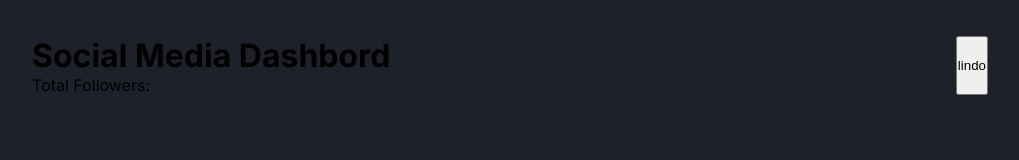
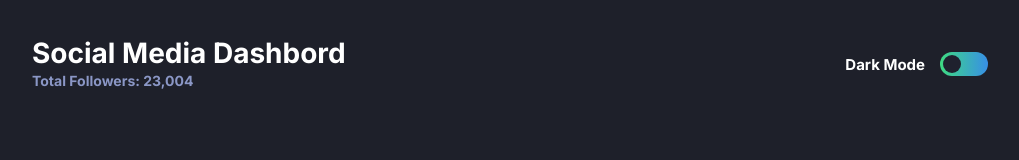
Before and after one commit to marcoaraujodev/media-dashbord, a website built with Vite: page src/index.html in a window 1280 px wide. Shown: the whole page, without its empty margins (130-1149 px from the left). Built offline with nearby package versions, Linux system fonts and the light colour scheme.

Commit message:
code refactored

```diff
--- a/src/index.html
+++ b/src/index.html
@@ -19,11 +19,14 @@
   </head>
   <body>
     <header class="header">
-      <div>
+      <div class="header__text-area">
         <h1>Social Media Dashbord</h1>
-        <span class="total-followers">Total Followers: </span>
+        <span>Total Followers: 23,004</span>
       </div>
-      <button>lindo</button>
+      <div class="header__switcher">
+        <span>Dark Mode</span>
+        <button></button>
+      </div>
     </header>
     <script src="scripts/main.js" type="modules"></script>
   </body>
```
